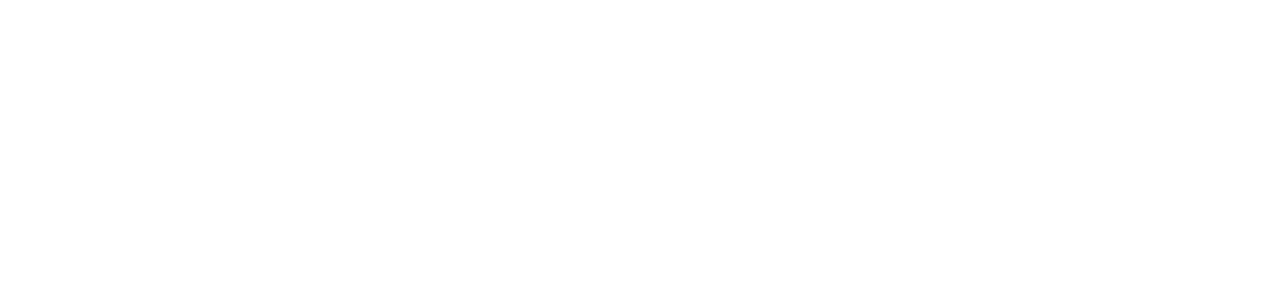
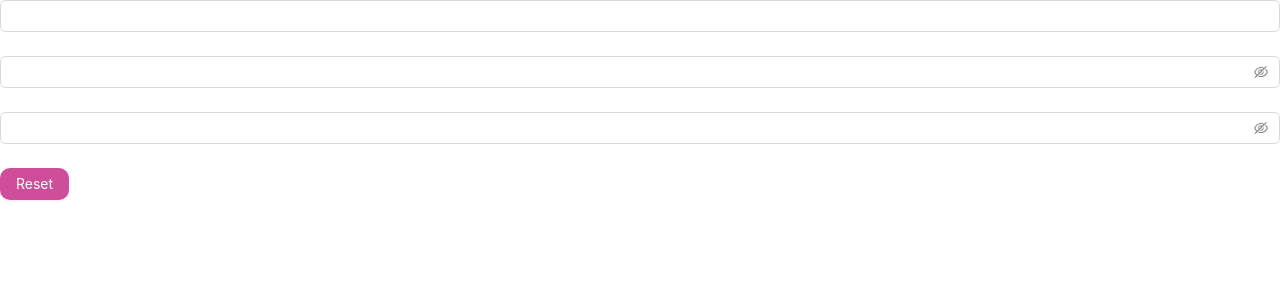
Before and after one commit to artyomapanyan/klinika, a React (Create React App) app: page /password/reset/1 in a window 1280 px wide. Before the commit this address had no page. Shown: the top 300 px of the page. Built offline with nearby package versions, Linux system fonts and the light colour scheme.

Commit message:
Implement auth witch checks

```diff
--- a/src/Api.js
+++ b/src/Api.js
@@ -15,6 +15,10 @@ let api = {
         },
         forgot: {
             url: `${endpoint}${version}/auth/forgot`,
+            method: 'POST',
+        },
+        reset: {
+            url: `${endpoint}${version}/auth/reset`,
             method: 'POST',
         },
     }
--- a/src/App.js
+++ b/src/App.js
@@ -5,15 +5,25 @@ import hy from "antd/locale/hy_AM";
 import {useSelector} from "react-redux";
 import "./Styles.sass"
 import AppRoutes from "./Components/AppRoutes";
+import axios from "axios";
+import {notificate} from "./functions";
 
 
 function App() {
     let redux = useSelector((state) => state);
+    axios.defaults.withCredentials = true;
+    axios.interceptors.response.use(response => {
+        notificate(response.data, response.status)
+        return response.data?.data
+    }, error => {
+        notificate(error.response?.data)
+        return error
+    })
     return (
         <ConfigProvider
             theme={{
                 token: {
-                    colorPrimary: '#fc0398',
+                    colorPrimary: '#ce4e99',
                     color: '#fcfcfc',
                 },
             }}
--- a/src/Components/AppLayout.js
+++ b/src/Components/AppLayout.js
@@ -1,5 +1,5 @@
 import React, {useState} from "react";
-import {Button, Input, Layout, Progress, Row, Select, Tag} from "antd";
+import {Button, Input, Layout, Select} from "antd";
 import Sider from "antd/es/layout/Sider";
 import {Content} from "antd/es/layout/layout";
 import i18n, {changeLanguage} from "i18next";
--- a/src/Components/AppRoutes.js
+++ b/src/Components/AppRoutes.js
@@ -4,11 +4,13 @@ import Login from "./Auth/Login";
 import AppLayout from "./AppLayout";
 import {useSelector} from "react-redux";
 import AuthCheck from "./Fragments/AuthCheck";
+import Reset from "./Auth/Reset";
 function AppRoutes(){
     let auth = useSelector(state=>state.auth)
     return(
         <Routes>
             <Route path={'/'} element={<Login/>}></Route>
+            <Route path={'/password/reset/:token'} element={<Reset/>}></Route>
             <Route path={'dashboard/*'} element={<AuthCheck><AppLayout/></AuthCheck>}></Route>
         </Routes>
     )
--- /dev/null
+++ b/src/Components/Auth/Reset.js
@@ -0,0 +1,67 @@
+import React, {useRef, useState} from 'react'
+import {Button, Form, Input} from "antd";
+import axios from "axios";
+import api from "../../Api";
+import {useNavigate, useParams} from "react-router";
+import {useDispatch} from "react-redux";
+function Reset(){
+    const dispatch = useDispatch()
+    const navigate = useNavigate();
+    const [loading,setLoading] = useState(false)
+    const params = useParams()
+    const formRef = useRef();
+
+    const handleResetPassword = (values)=>{
+        setLoading(true)
+        values.device_name= 'React app'
+        axios.request({
+            url:api.Auth.reset.url,
+            method:api.Auth.reset.method,
+            data:values
+        }).then(response=>{
+            if(response){
+                dispatch({
+                    type:'AUTH',
+                    payload:response
+                })
+                navigate('/dashboard')
+            }
+            setLoading(false)
+            console.log(response)
+        })
+    }
+    return <Form onFinish={handleResetPassword} ref={formRef} initialValues={{
+        reset_token: params.token
+    }}>
+        <Form.Item name={'reset_token'} hidden={true}/>
+        <Form.Item name={'email'} rules={[
+            {
+                type:'email'
+            }
+        ]}>
+            <Input/>
+        </Form.Item>
+        <Form.Item name={'password'}  rules={[
+            {
+                required: true,
+                message: 'Please input your password!',
+            },
+        ]}>
+            <Input.Password/>
+        </Form.Item>
+        <Form.Item name={'password_confirmation'}  rules={[
+            ({ getFieldValue }) => ({
+                validator(_, value) {
+                    if (!value || getFieldValue('password') === value) {
+                        return Promise.resolve();
+                    }
+                    return Promise.reject(new Error('The two passwords that you entered do not match!'));
+                },
+            }),
+        ]}>
+            <Input.Password/>
+        </Form.Item>
+        <Button type={'primary'} htmlType={'submit'} loading={loading}>Reset</Button>
+    </Form>
+}
+export default Reset;
--- a/src/index.js
+++ b/src/index.js
@@ -4,7 +4,6 @@ import './index.css';
 import App from './App';
 import reportWebVitals from './reportWebVitals';
 import 'antd/dist/reset.css';
-import './index.css';
 import {PersistGate} from "redux-persist/integration/react";
 import configureStore from './store/configureStore';
 import {Provider} from "react-redux";
@@ -18,16 +17,7 @@ import {notificate} from "./functions";
 const {persistor, store} = configureStore();
 
 const root = ReactDOM.createRoot(document.getElementById('root'));
-axios.defaults.withCredentials = true;
-axios.interceptors.response.use(response=> {
 
-    notificate(response.data,response.status)
-    console.log(response.data)
-    return response.data?.data
-},error => {
-    notificate(error.response?.data)
-    return error
-})
 
 
 root.render(
@@ -35,7 +25,7 @@ root.render(
         <BrowserRouter>
             <Provider store={store}>
                 <PersistGate loading={null} persistor={persistor}>
-          <App />
+                    <App/>
                 </PersistGate>
             </Provider>
         </BrowserRouter>
```
Lines whose indentation alone changed are shown as unchanged.
